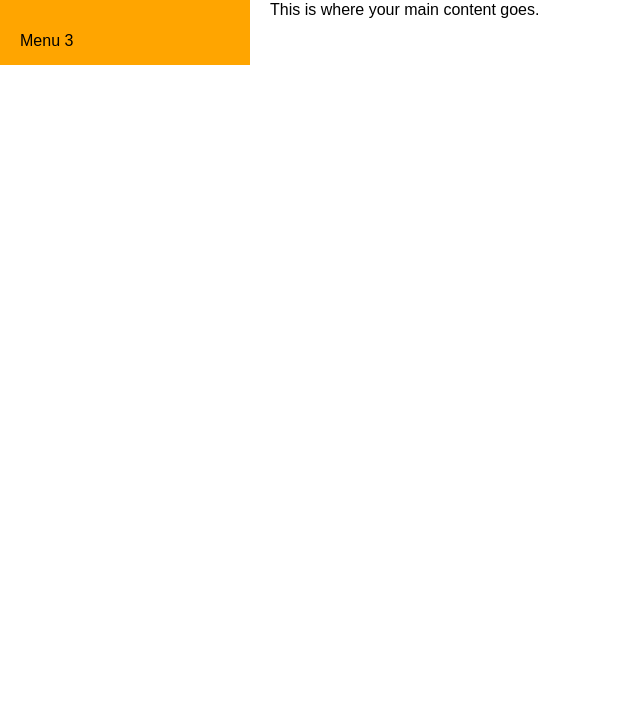
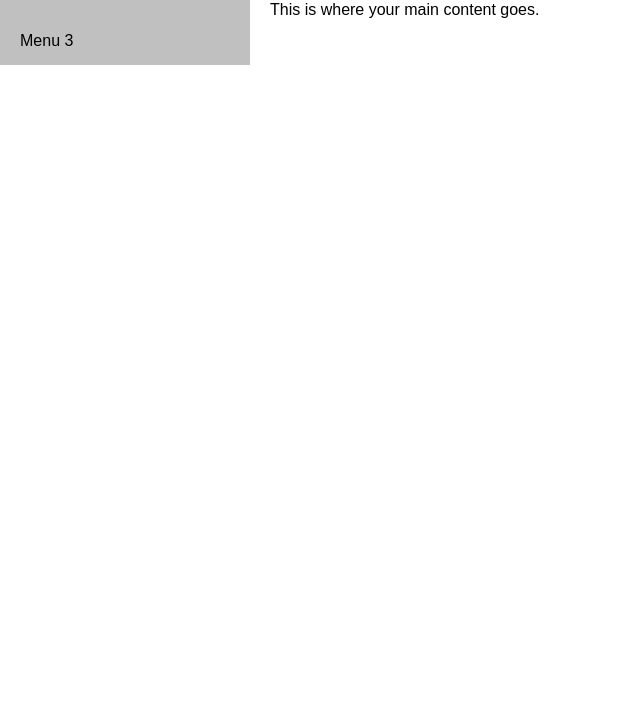
Before and after one commit to hpatel3747/hpatel3747.github.io, a plain HTML site: page index.html in a window 1280 px wide. Shown: the part 99-800 px from the top of the page, without its empty margins (0-640 px from the left). Drawn offline with Linux system fonts and the light colour scheme.

Commit message:
Documentation

```diff
--- a/index.html
+++ b/index.html
@@ -25,7 +25,7 @@
         .menu-item {
             padding: 15px 20px;
             cursor: pointer;
-            background-color: #FFA500;
+            background-color: #C0C0C0;
             border: none;
             outline: none;
             width: 100%;
@@ -35,7 +35,7 @@
         }
 
         .menu-item:hover {
-            background-color: #00FFFF;
+            background-color: #D3D3D3;
         }
 
         /* Submenu styling */
```
